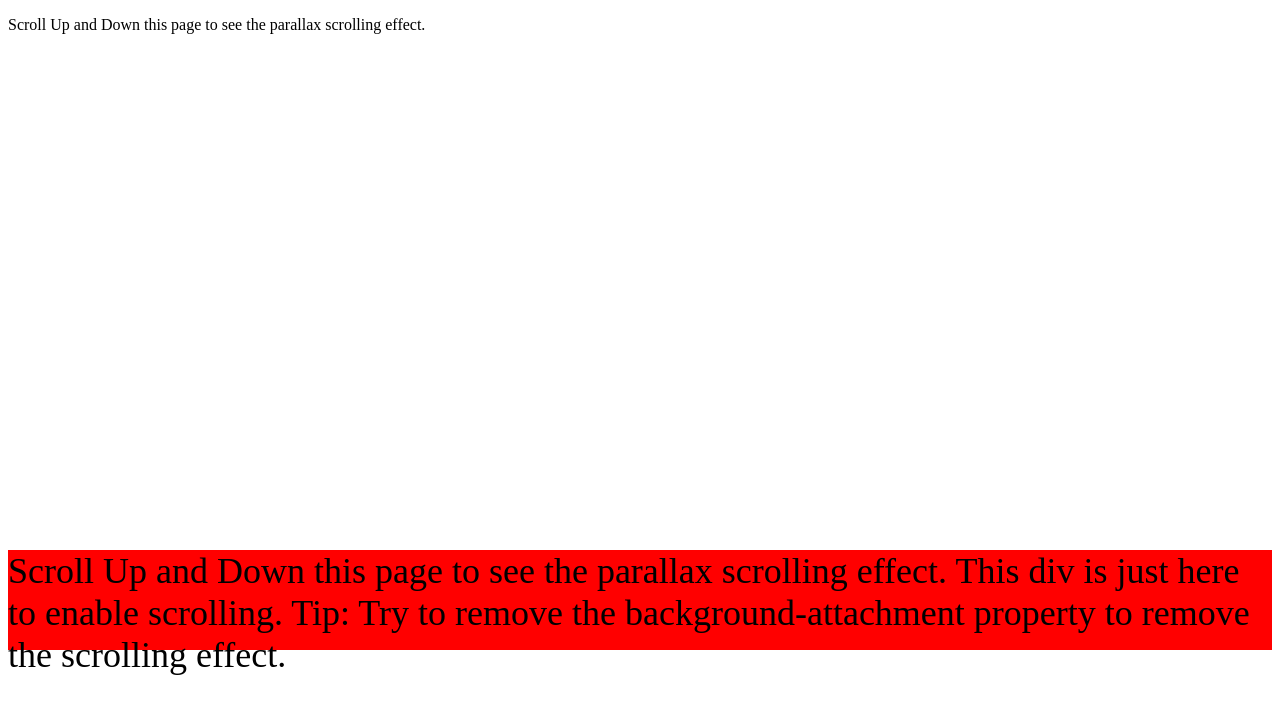
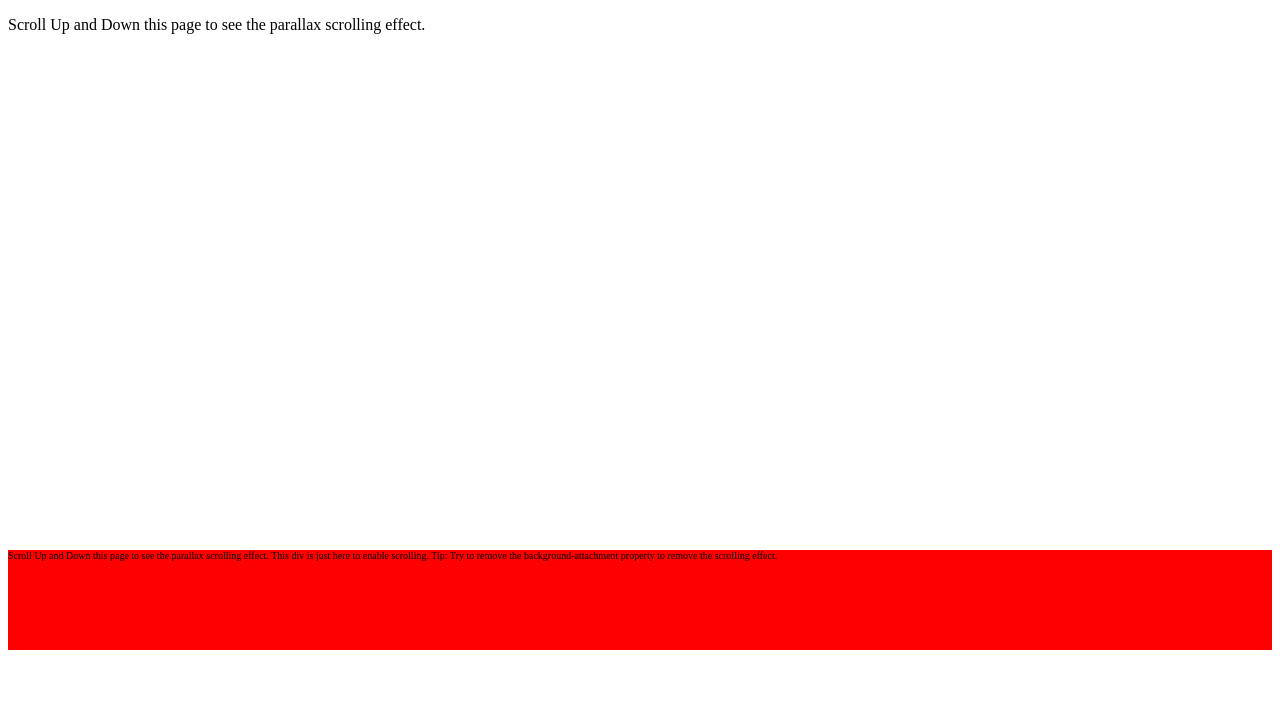
Before and after one commit to maxstothart2020/paralax, a plain HTML site: page index.html in a window 1280 px wide. Drawn offline with Linux system fonts and the light colour scheme.

Commit message:
Update index.html

```diff
--- a/index.html
+++ b/index.html
@@ -13,7 +13,7 @@
 
 <div class="parallax"></div>
 
-<div style="height:100px;background-color:red;font-size:36px">
+<div style="height:100px;background-color:red;font-size:10px">
 Scroll Up and Down this page to see the parallax scrolling effect.
 This div is just here to enable scrolling.
 Tip: Try to remove the background-attachment property to remove the scrolling effect.
```
